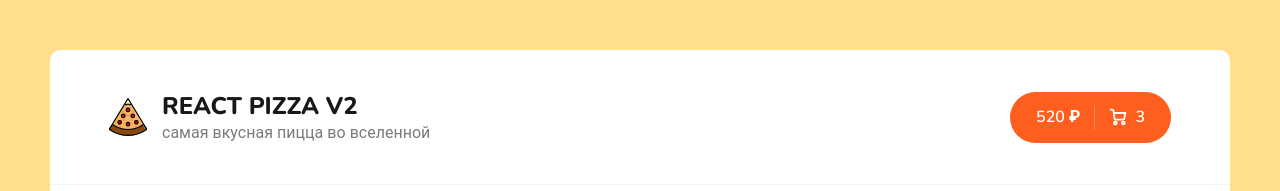
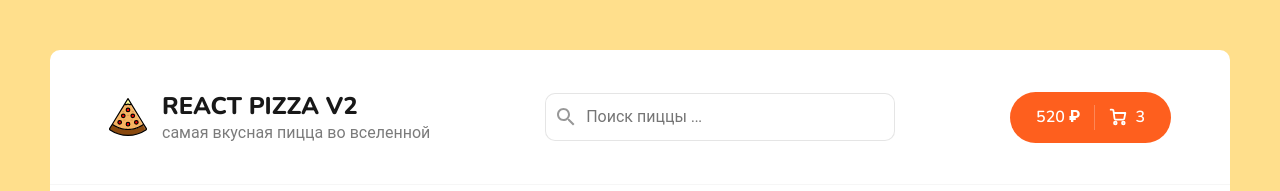
Before and after one commit to Aleksandr-Glebik/react-pizza-v2, a React (Create React App) app: page / in a window 1280 px wide. Shown: the top 191 px of the page. Built offline with nearby package versions, Linux system fonts and the light colour scheme; no server answers.

Commit message:
feat: add comp Search, add Context; add functionaliti search pizza with control input

```diff
--- a/src/App.js
+++ b/src/App.js
@@ -1,16 +1,24 @@
-import React from 'react';
+import React, { useState } from 'react';
+import { Outlet } from "react-router-dom";
 import './scss/app.scss';
+
 import Header from './components/Header';
-import { Outlet } from "react-router-dom";
+
+export const SearchContext = React.createContext('')
 
 function App() {
+  const [searchValue, setSearchValue] = useState('')
 
   return (
     <div className="wrapper">
-      <Header />
-      <div className="content">
-        <Outlet />
-      </div>
+      <SearchContext.Provider value={{
+        searchValue, setSearchValue
+      }}>
+        <Header />
+        <div className="content">
+          <Outlet />
+        </div>
+      </SearchContext.Provider>
     </div>
   );
 }
--- a/src/components/Header.jsx
+++ b/src/components/Header.jsx
@@ -1,6 +1,7 @@
 import React from 'react'
 import logoSrc from '../assets/img/pizza-logo.svg'
 import { Link } from 'react-router-dom'
+import Search from './Search'
 
 function Header() {
   return (
@@ -13,6 +14,7 @@ function Header() {
           <p>самая вкусная пицца во вселенной</p>
         </div>
       </Link>
+      <Search />
       <div className="header__cart">
         <Link to="/cart" className="button button--cart">
           <span>520 ₽</span>
--- /dev/null
+++ b/src/components/Search/Search.module.scss
@@ -0,0 +1,42 @@
+.root {
+    position: relative;
+
+    .icon {
+        position: absolute;
+        left: 12px;
+        top: 15px;
+        opacity: 0.4;
+    }
+
+    .input {
+        width: 350px;
+        border: 1px solid rgba(0, 0, 0, 0.1);
+        padding: 12px 20px;
+        padding-left: 40px;
+        border-radius: 10px;
+        font-size: 16px;
+        cursor: pointer;
+
+        &:focus {
+            border: 2px solid rgba(0, 0, 0, 0.1);
+        }
+    }
+
+    .iconClose {
+        position: absolute;
+        right: 12px;
+        top: 15px;
+        opacity: 0.4;
+        width: 18px;
+        height: 18px;
+        cursor: pointer;
+        transition: all ease-in-out 0.35s;
+
+        &:hover {
+            opacity: 0.8;
+        }
+        &:active {
+            opacity: 1;
+        }
+    }
+}
--- /dev/null
+++ b/src/components/Search/index.jsx
@@ -0,0 +1,56 @@
+import React, { useContext } from 'react';
+import styles from './Search.module.scss';
+
+import { SearchContext } from '../../App';
+
+function Search() {
+  const {searchValue, setSearchValue} = useContext(SearchContext)
+
+  return (
+    <div className={styles.root}>
+      <svg
+        className={styles.icon}
+        xmlns="http://www.w3.org/2000/svg"
+        height="18px"
+        version="1.1"
+        viewBox="0 0 18 18"
+        width="18px">
+        <title />
+        <desc />
+        <defs />
+        <g fill="none" fillRule="evenodd" id="Page-1" stroke="none" strokeWidth="1">
+          <g fill="#000000" id="Core" transform="translate(-339.000000, -381.000000)">
+            <g id="search" transform="translate(339.000000, 381.000000)">
+              <path
+                d="M12.5,11 L11.7,11 L11.4,10.7 C12.4,9.6 13,8.1 13,6.5 C13,2.9 10.1,0 6.5,0 C2.9,0 0,2.9 0,6.5 C0,10.1 2.9,13 6.5,13 C8.1,13 9.6,12.4 10.7,11.4 L11,11.7 L11,12.5 L16,17.5 L17.5,16 L12.5,11 L12.5,11 Z M6.5,11 C4,11 2,9 2,6.5 C2,4 4,2 6.5,2 C9,2 11,4 11,6.5 C11,9 9,11 6.5,11 L6.5,11 Z"
+                id="Shape"
+              />
+            </g>
+          </g>
+        </g>
+      </svg>
+      <input
+        placeholder="Поиск пиццы ..."
+        className={styles.input}
+        value={searchValue}
+        onChange={(event) => setSearchValue(event.target.value)}
+      />
+      {searchValue && (
+        <svg
+          className={styles.iconClose}
+          onClick={() => setSearchValue('')}
+          xmlns="http://www.w3.org/2000/svg"
+          data-name="Layer 1"
+          height="200"
+          id="Layer_1"
+          viewBox="0 0 200 200"
+          width="200">
+          <title />
+          <path d="M114,100l49-49a9.9,9.9,0,0,0-14-14L100,86,51,37A9.9,9.9,0,0,0,37,51l49,49L37,149a9.9,9.9,0,0,0,14,14l49-49,49,49a9.9,9.9,0,0,0,14-14Z" />
+        </svg>
+      )}
+    </div>
+  );
+}
+
+export default Search;
--- a/src/pages/Home.jsx
+++ b/src/pages/Home.jsx
@@ -1,11 +1,13 @@
-import React, { useEffect, useState } from 'react';
+import React, { useEffect, useState, useContext } from 'react';
 
 import Categories from '../components/Categories';
 import Sort from '../components/Sort';
 import PizzaBlock from '../components/PizzaBlock';
 import PizzaCartSkeleton from '../components/PizzaCartSkeleton';
 
-function Home() {
+import { SearchContext } from '../App';
+
+function Home( ) {
   const [items, setItems] = useState([]);
   const [isLoading, setIsLoading] = useState(false);
   const [activeCategories, setActiveCategories] = useState(0)
@@ -14,13 +16,16 @@ function Home() {
     sortTypeProps: 'rating'
   })
 
+  const { searchValue } = useContext(SearchContext)
+
   useEffect(() => {
     setIsLoading(true);
     const sortByType = activeSortType.sortTypeProps.replace('-', '')
     const order = activeSortType.sortTypeProps.includes('-') ? 'asc' : 'desc'
     const category = activeCategories > 0 ? `category=${activeCategories}` : ''
+    const search = searchValue ? `&search=${searchValue}` : ''
 
-    fetch(`https://63d776045c4274b136f4ac47.mockapi.io/items?${category}&sortBy=${sortByType}&order=${order}`)
+    fetch(`https://63d776045c4274b136f4ac47.mockapi.io/items?${category}&sortBy=${sortByType}&order=${order}${search}`)
       .then((resp) => {
         return resp.json();
       })
@@ -30,7 +35,7 @@ function Home() {
       });
       window.scrollTo(0, 0)
 
-  }, [activeCategories, activeSortType]);
+  }, [activeCategories, activeSortType, searchValue]);
 
   return (
     <div className="container">
```
